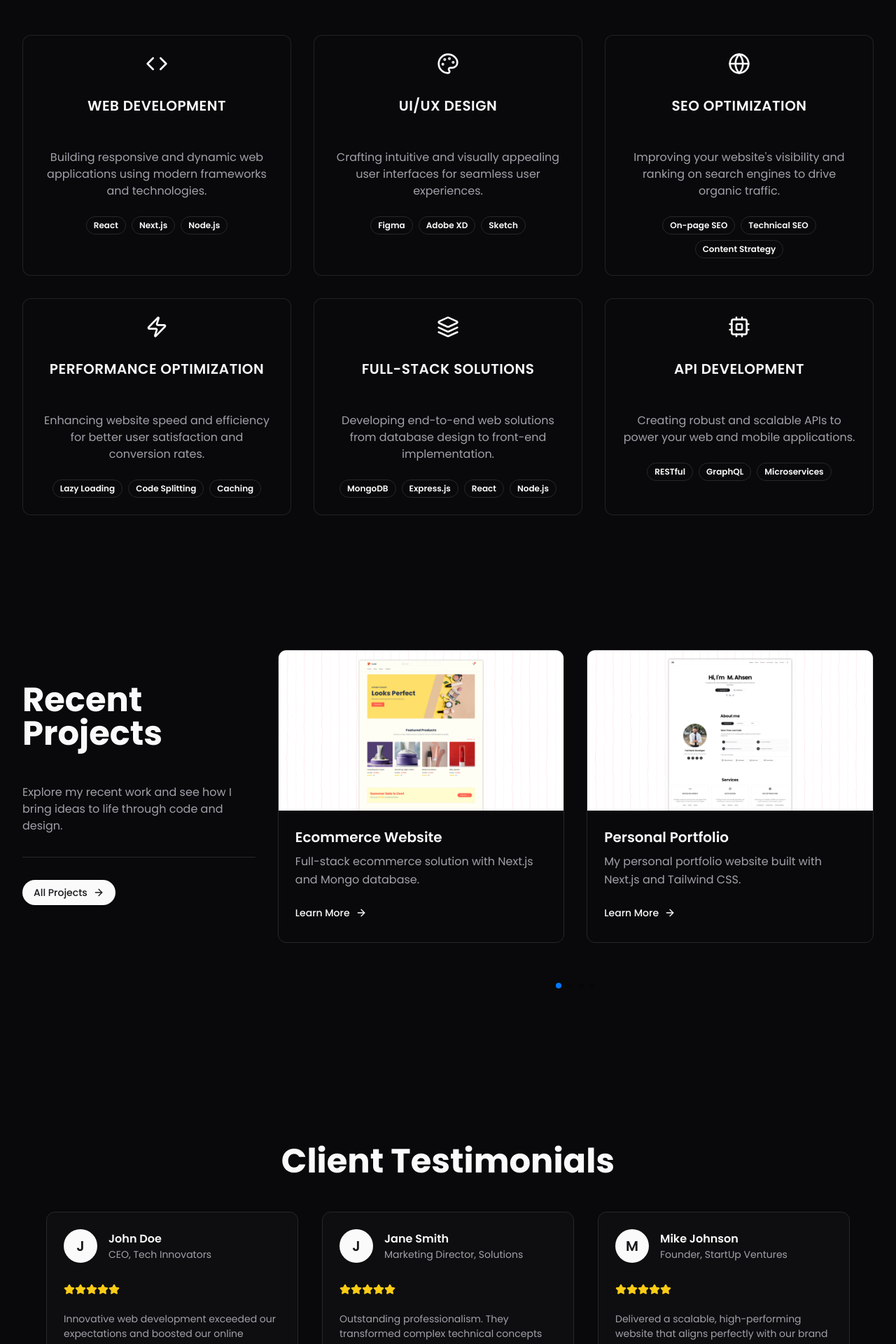
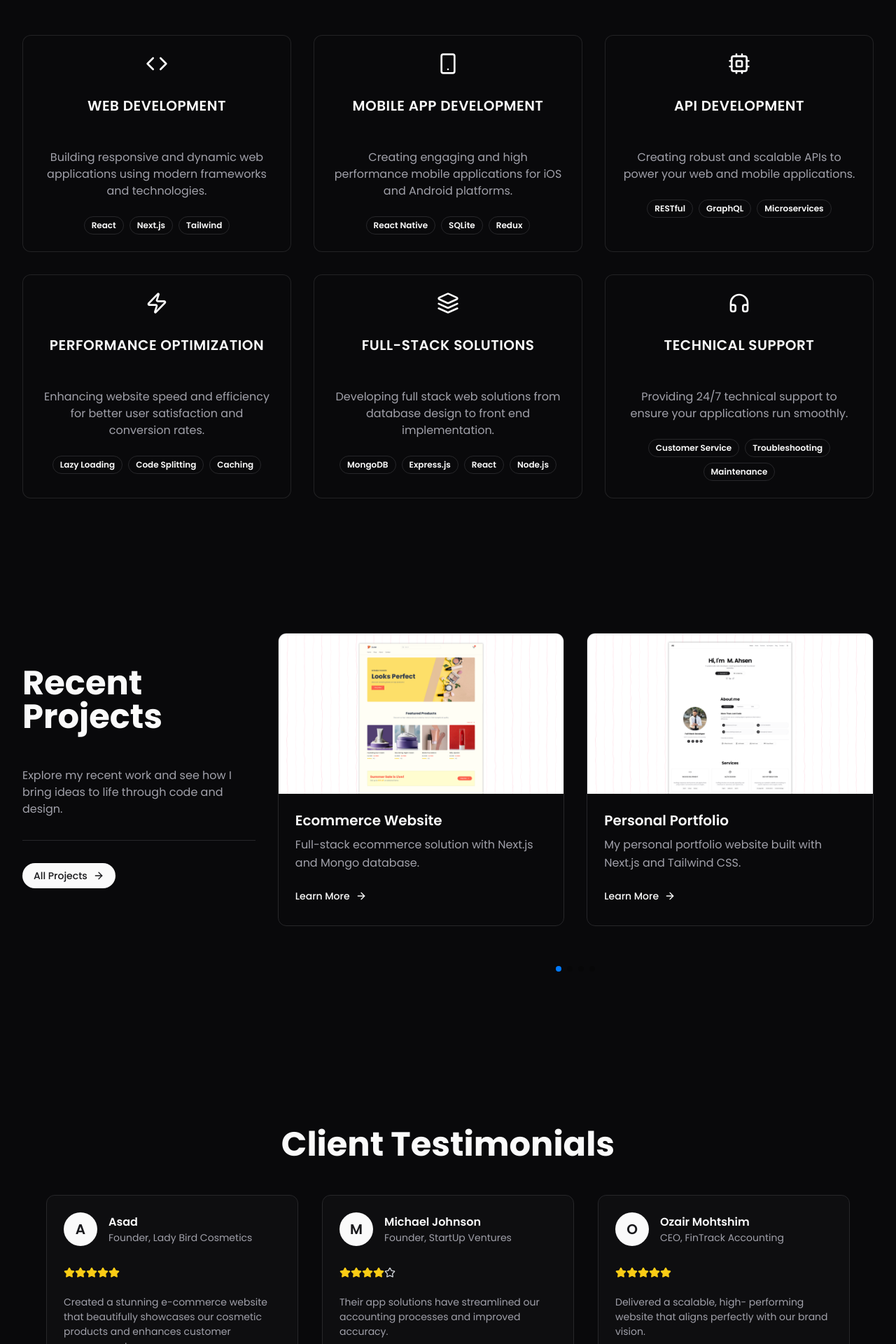
Before and after one commit to MAhsen23/ahsendev, a Next.js app: page / in a window 1280 px wide. Shown: the part 1540-3460 px from the top of the page at 70% size. Built offline with nearby package versions, Linux system fonts and the light colour scheme.

Commit message:
upadate the services and reviews

```diff
--- a/src/components/reviews/Reviews.tsx
+++ b/src/components/reviews/Reviews.tsx
@@ -18,30 +18,30 @@ interface Review {
 
 const reviews: Review[] = [
     {
-        name: 'John Doe',
-        position: 'CEO, Tech Innovators',
+        name: 'Asad',
+        position: 'Founder, Lady Bird Cosmetics',
         rating: 5,
-        review: 'Innovative web development exceeded our expectations and boosted our online presence significantly.',
+        review: 'Created a stunning e-commerce website that beautifully showcases our cosmetic products and enhances customer engagement.',
     },
     {
-        name: 'Jane Smith',
-        position: 'Marketing Director, Solutions',
-        rating: 5,
-        review: 'Outstanding professionalism. They transformed complex technical concepts into user-friendly designs.',
+        name: 'Michael Johnson',
+        position: 'Founder, StartUp Ventures',
+        rating: 4,
+        review: 'Their app solutions have streamlined our accounting processes and improved accuracy.',
     },
     {
-        name: 'Mike Johnson',
-        position: 'Founder, StartUp Ventures',
+        name: 'Ozair Mohtshim',
+        position: 'CEO, FinTrack Accounting',
         rating: 5,
-        review: 'Delivered a scalable, high-performing website that aligns perfectly with our brand vision.',
+        review: 'Delivered a scalable, high- performing website that aligns perfectly with our brand vision.',
     },
     {
-        name: 'Emily Brown',
-        position: 'UX Director, Creative Designs Co.',
+        name: 'Ayesha Ahmed',
+        position: 'CTO, Innovative Solutions',
         rating: 5,
-        review: 'Excellent UX design with responsive implementation across devices, showing a deep understanding of user behavior.',
+        review: 'Their app development expertise and attention to detail resulted in a seamless and efficient launch.',
     },
-]
+];
 
 const ReviewCard = ({ name, position, rating, review }: Review) => (
     <Card className="h-72 shadow-none bg-secondary/20 flex flex-col">
--- a/src/components/services/Services.tsx
+++ b/src/components/services/Services.tsx
@@ -3,7 +3,7 @@ import React from "react";
 import { motion } from "framer-motion";
 import { Card, CardContent, CardHeader, CardTitle } from "@/components/ui/card";
 import { Badge } from "@/components/ui/badge";
-import { Code, Palette, Globe, Zap, Layers, Cpu } from "lucide-react";
+import { Code, Zap, Layers, Cpu, Smartphone, Headphones } from "lucide-react";
 
 const services = [
     {
@@ -11,21 +11,20 @@ const services = [
         title: "Web Development",
         description:
             "Building responsive and dynamic web applications using modern frameworks and technologies.",
-        tags: ["React", "Next.js", "Node.js"],
+        tags: ["React", "Next.js", "Tailwind"],
     },
     {
-        icon: <Palette className="h-8 w-8 text-primary" />,
-        title: "UI/UX Design",
+        icon: <Smartphone className="h-8 w-8 text-primary" />,
+        title: "Mobile App Development",
         description:
-            "Crafting intuitive and visually appealing user interfaces for seamless user experiences.",
-        tags: ["Figma", "Adobe XD", "Sketch"],
+            "Creating engaging and high performance mobile applications for iOS and Android platforms.",
+        tags: ["React Native", "SQLite", "Redux"],
     },
     {
-        icon: <Globe className="h-8 w-8 text-primary" />,
-        title: "SEO Optimization",
-        description:
-            "Improving your website's visibility and ranking on search engines to drive organic traffic.",
-        tags: ["On-page SEO", "Technical SEO", "Content Strategy"],
+        icon: <Cpu className="h-8 w-8 text-primary" />,
+        title: "API Development",
+        description: "Creating robust and scalable APIs to power your web and mobile applications.",
+        tags: ["RESTful", "GraphQL", "Microservices"],
     },
     {
         icon: <Zap className="h-8 w-8 text-primary" />,
@@ -38,14 +37,14 @@ const services = [
         icon: <Layers className="h-8 w-8 text-primary" />,
         title: "Full-Stack Solutions",
         description:
-            "Developing end-to-end web solutions from database design to front-end implementation.",
+            "Developing full stack web solutions from database design to front end implementation.",
         tags: ["MongoDB", "Express.js", "React", "Node.js"],
     },
     {
-        icon: <Cpu className="h-8 w-8 text-primary" />,
-        title: "API Development",
-        description: "Creating robust and scalable APIs to power your web and mobile applications.",
-        tags: ["RESTful", "GraphQL", "Microservices"],
+        icon: <Headphones className="h-8 w-8 text-primary" />,
+        title: "Technical Support",
+        description: "Providing 24/7 technical support to ensure your applications run smoothly.",
+        tags: ["Customer Service", "Troubleshooting", "Maintenance"],
     },
 ];
 
```
